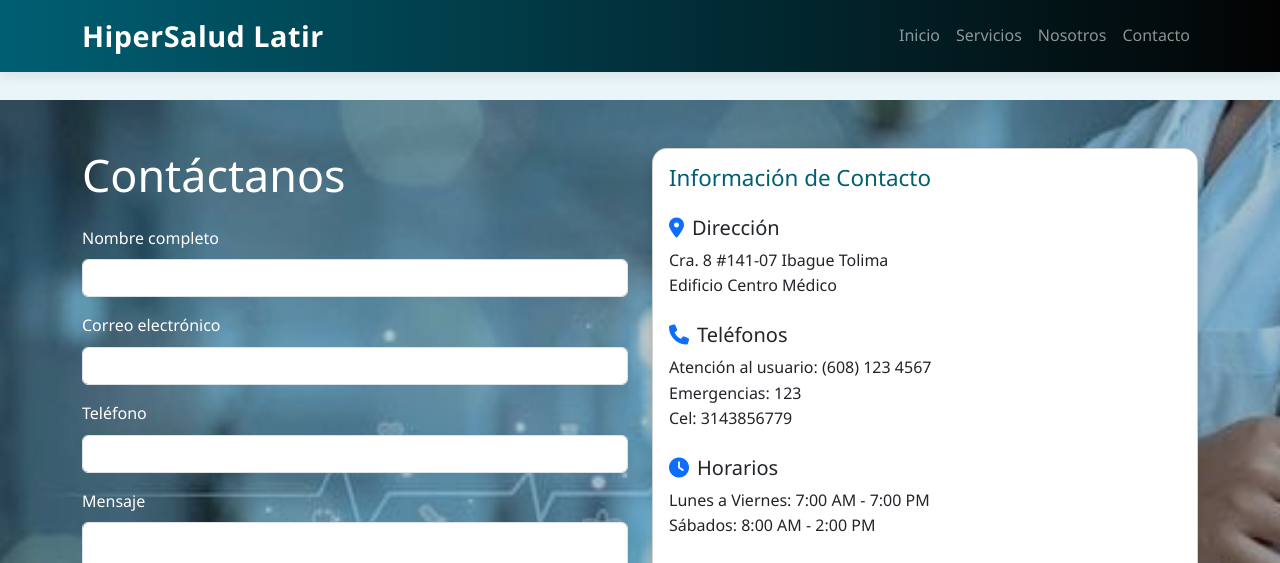
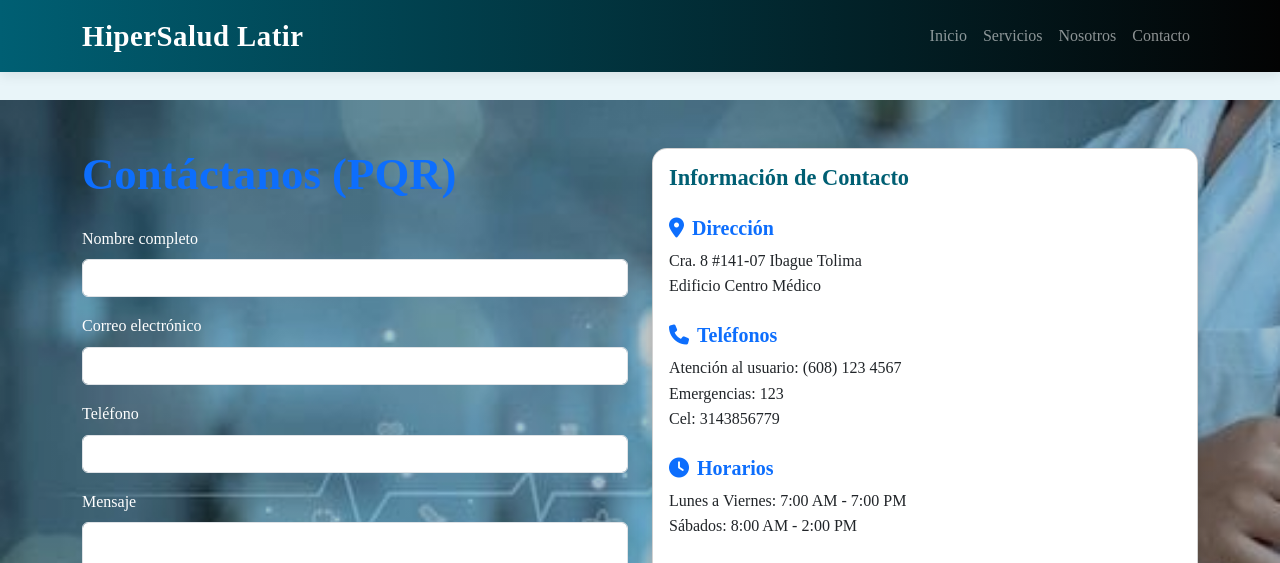
Before and after one commit to RACIEL81/HiperSalud, a Flask app: page /contacto in a window 1280 px wide. Shown: the top 563 px of the page. Run offline with Flask 3, Linux system fonts and the light colour scheme; grey boxes are pictures that could not be loaded.

Commit message:
Descripción de los cambios

```diff
--- a/templates/base.html
+++ b/templates/base.html
@@ -7,6 +7,17 @@
     <link href="https://cdn.jsdelivr.net/npm/bootstrap@5.3.0/dist/css/bootstrap.min.css" rel="stylesheet">
     <link rel="stylesheet" href="{{ url_for('static', filename='css/style.css') }}">
     <link rel="stylesheet" href="https://cdnjs.cloudflare.com/ajax/libs/font-awesome/6.4.0/css/all.min.css">
+
+    <style>
+        body {
+            font-family: "Times New Roman", Times, serif;
+        }
+
+        h1, h2, h3, h4, h5, h6 {
+            font-weight: bold;
+            color: #0d6efd; /* Azul Bootstrap primario */
+        }
+    </style>
 </head>
 <body>
     <!-- Barra de navegación -->
--- a/templates/contacto.html
+++ b/templates/contacto.html
@@ -16,7 +16,7 @@
     <div class="container">
         <div class="row">
             <div class="col-md-6">
-                <h1 class="mb-4">Contáctanos</h1>
+                <h1 class="mb-4">Contáctanos (PQR)</h1>
                 <form onsubmit="event.preventDefault(); enviarWhatsApp();">
                     <div class="mb-3">
                         <label for="nombre" class="form-label">Nombre completo</label>
```
